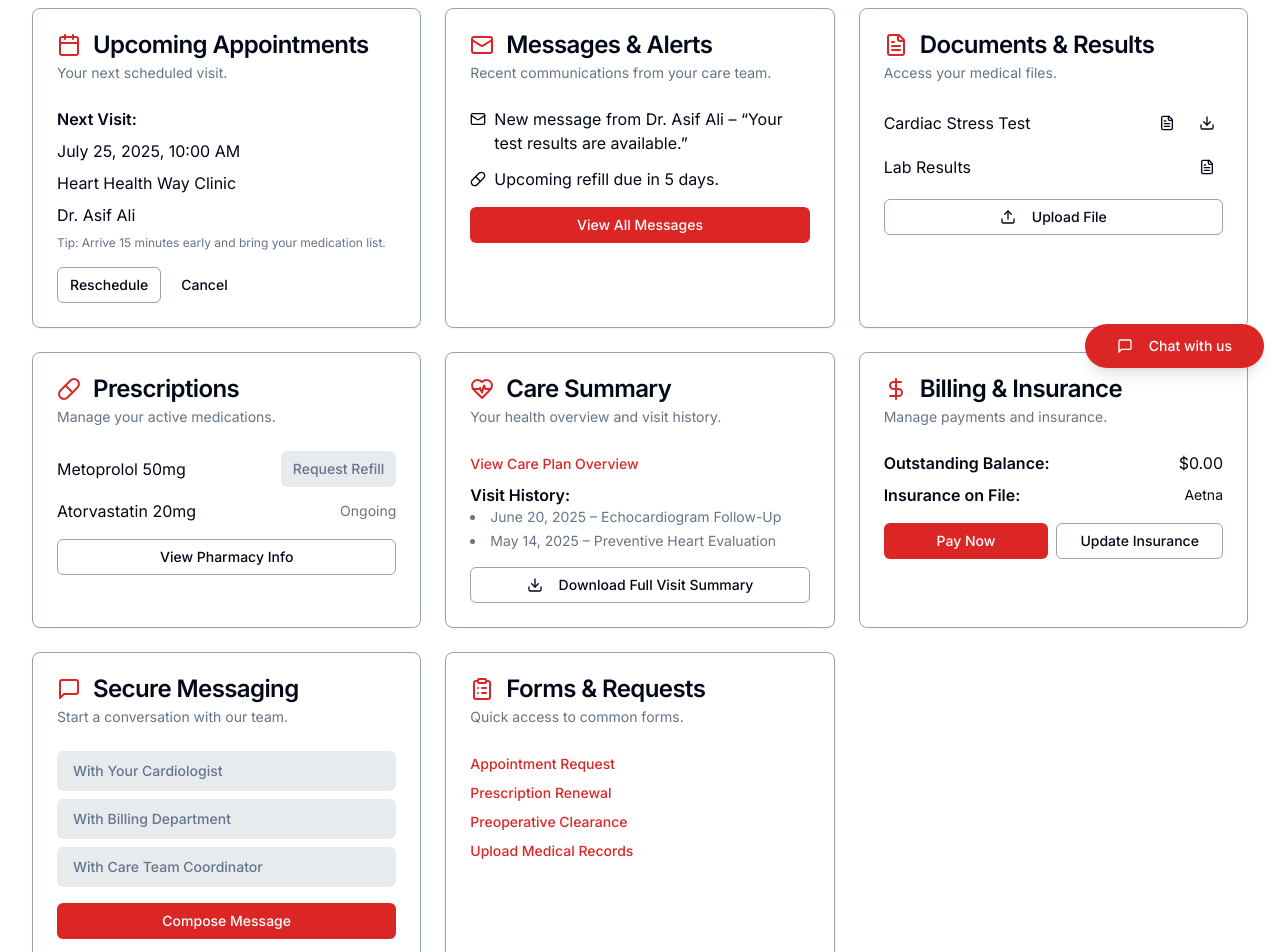
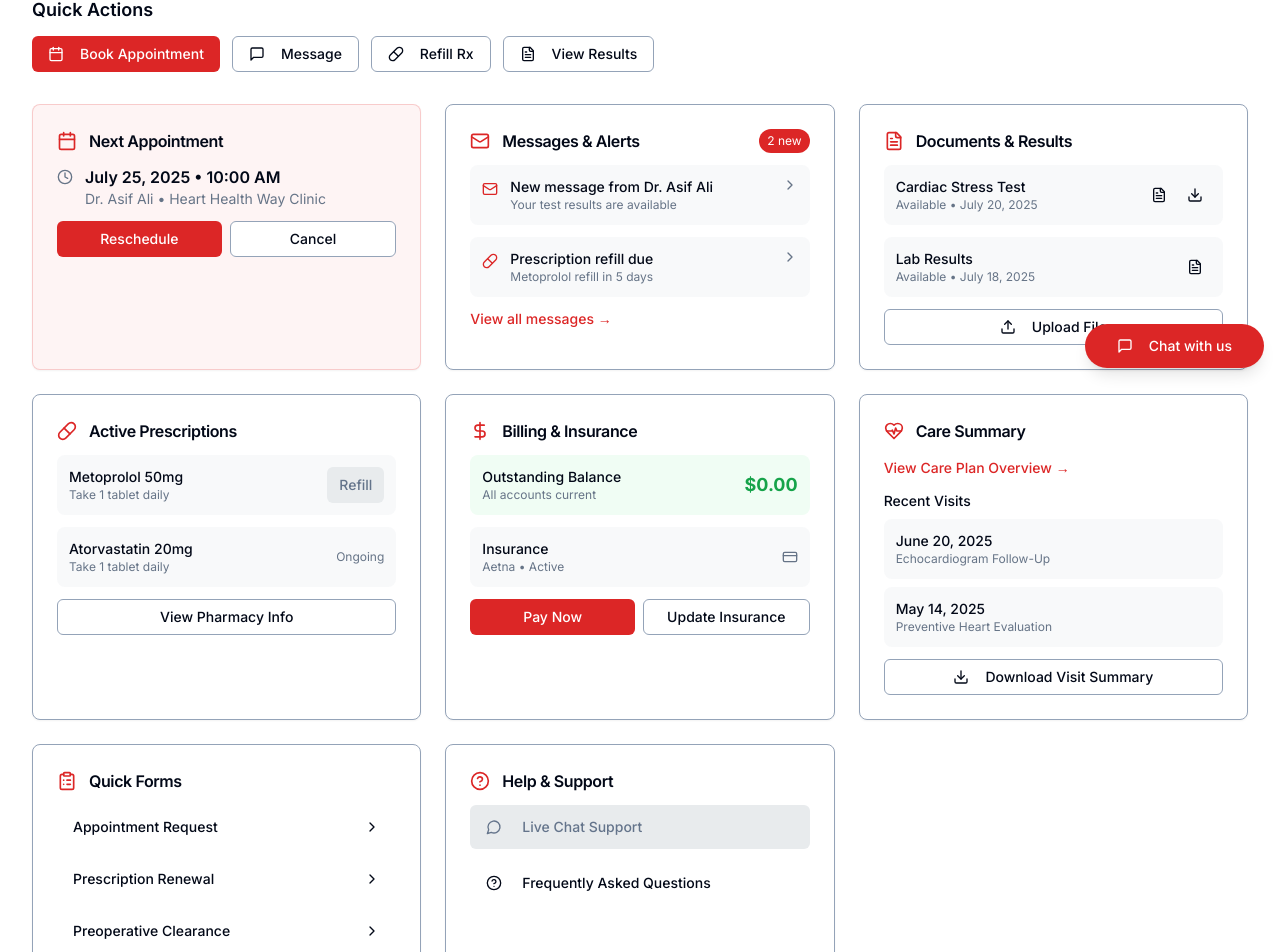
Before and after one commit to paradox-cm/HCC, a Next.js app: page /patient-portal/dashboard in a window 1280 px wide. Shown: the part 416-1368 px from the top of the page. Built offline with nearby package versions, Linux system fonts and the light colour scheme.

Commit message:
Mobile-first patient portal dashboard: responsive design, optimized typography, touch-friendly interactions, and consistent padding

```diff
--- a/app/patient-portal/dashboard/page.tsx
+++ b/app/patient-portal/dashboard/page.tsx
@@ -16,6 +16,10 @@ import {
   LogOut,
   HelpCircle,
   MessageCircle,
+  ChevronRight,
+  Clock,
+  User,
+  CreditCard,
 } from "lucide-react"
 import Link from "next/link"
 
@@ -24,231 +28,286 @@ export default function PatientPortalDashboard() {
 
   return (
     <>
-      <SectionWrapper className="bg-muted/20 pt-12 pb-12">
-        <div className="px-4 md:px-8 lg:px-8 xl:px-8 2xl:px-8 max-w-7xl mx-auto">
-          <h1 className="text-4xl font-bold tracking-tighter">Welcome, {patientName}</h1>
-          <p className="text-muted-foreground mt-2">
-            Last Login: {new Date().toLocaleString()} | Your health information is securely stored and accessible 24/7.
-          </p>
+      {/* Mobile-optimized header */}
+      <SectionWrapper className="bg-muted/20 pt-6 pb-4">
+        <div className="flex items-center gap-3 mb-3">
+          <div className="w-12 h-12 bg-primary rounded-full flex items-center justify-center">
+            <User className="h-6 w-6 text-white" />
+          </div>
+          <div>
+            <h1 className="text-xl font-bold tracking-tight">Welcome back, {patientName}</h1>
+            <p className="text-sm text-muted-foreground">Last login: {new Date().toLocaleDateString()}</p>
+          </div>
         </div>
       </SectionWrapper>
 
       <SectionWrapper className="pt-0">
-        <div className="grid gap-6 md:grid-cols-2 lg:grid-cols-3">
-          {/* Upcoming Appointments */}
-          <DashboardCard
-            title="Upcoming Appointments"
-            icon={<Calendar className="h-6 w-6 text-primary" />}
-            description="Your next scheduled visit."
+
+        {/* Quick Actions - Mobile-first horizontal scroll */}
+        <div className="mb-6">
+          <h2 className="text-lg font-semibold mb-3">Quick Actions</h2>
+          <div className="flex gap-3 overflow-x-auto pb-2 scrollbar-hide">
+            <Button size="sm" variant="default" className="flex-shrink-0 px-4 py-2">
+              <Calendar className="mr-2 h-4 w-4" />
+              Book Appointment
+            </Button>
+            <Button size="sm" variant="outline" className="flex-shrink-0 px-4 py-2">
+              <MessageSquare className="mr-2 h-4 w-4" />
+              Message
+            </Button>
+            <Button size="sm" variant="outline" className="flex-shrink-0 px-4 py-2">
+              <Pill className="mr-2 h-4 w-4" />
+              Refill Rx
+            </Button>
+            <Button size="sm" variant="outline" className="flex-shrink-0 px-4 py-2">
+              <FileText className="mr-2 h-4 w-4" />
+              View Results
+            </Button>
+          </div>
+        </div>
+
+        {/* Cards Grid - Mobile: single column, Tablet: 2 columns, Desktop: 3 columns */}
+        <div className="grid grid-cols-1 md:grid-cols-2 lg:grid-cols-3 gap-4 md:gap-6">
+
+          {/* Next Appointment - Prominent placement */}
+          <MobileCard
+            title="Next Appointment"
+            icon={<Calendar className="h-5 w-5 text-primary" />}
+            className="bg-primary/5 border-primary/20"
           >
-            <div className="space-y-2">
-              <p className="font-semibold">Next Visit:</p>
-              <p>July 25, 2025, 10:00 AM</p>
-              <p>Heart Health Way Clinic</p>
-              <p>Dr. Asif Ali</p>
+            <div className="space-y-3">
+              <div className="flex items-start gap-3">
+                <Clock className="h-4 w-4 mt-1 text-muted-foreground" />
+                <div className="flex-1">
+                  <p className="font-semibold text-base">July 25, 2025 • 10:00 AM</p>
+                  <p className="text-sm text-muted-foreground">Dr. Asif Ali • Heart Health Way Clinic</p>
                 </div>
-            <p className="text-xs text-muted-foreground mt-2">
-              Tip: Arrive 15 minutes early and bring your medication list.
-            </p>
-            <CardFooter className="p-0 pt-4 flex gap-2">
-              <Button size="sm" variant="outline">
+              </div>
+              <div className="flex gap-2">
+                <Button size="sm" variant="default" className="flex-1">
                   Reschedule
                 </Button>
-              <Button size="sm" variant="ghost">
+                <Button size="sm" variant="outline" className="flex-1">
                   Cancel
                 </Button>
-            </CardFooter>
-          </DashboardCard>
+              </div>
+            </div>
+          </MobileCard>
 
           {/* Messages & Alerts */}
-          <DashboardCard
+          <MobileCard
             title="Messages & Alerts"
-            icon={<Mail className="h-6 w-6 text-primary" />}
-            description="Recent communications from your care team."
+            icon={<Mail className="h-5 w-5 text-primary" />}
+            badge="2 new"
           >
-            <ul className="space-y-3">
-              <li className="flex items-start gap-2">
-                <Mail className="h-4 w-4 mt-1 flex-shrink-0" />
-                <span>New message from Dr. Asif Ali – “Your test results are available.”</span>
-              </li>
-              <li className="flex items-start gap-2">
-                <Pill className="h-4 w-4 mt-1 flex-shrink-0" />
-                <span>Upcoming refill due in 5 days.</span>
-              </li>
-            </ul>
-            <CardFooter className="p-0 pt-4">
-              <Button size="sm" variant="default" className="w-full">
-                View All Messages
+            <div className="space-y-3">
+              <div className="flex items-start gap-3 p-3 bg-muted/30 rounded-lg">
+                <Mail className="h-4 w-4 mt-1 text-primary" />
+                <div className="flex-1">
+                  <p className="font-medium text-sm">New message from Dr. Asif Ali</p>
+                  <p className="text-xs text-muted-foreground">Your test results are available</p>
+                </div>
+                <ChevronRight className="h-4 w-4 text-muted-foreground" />
+              </div>
+              <div className="flex items-start gap-3 p-3 bg-muted/30 rounded-lg">
+                <Pill className="h-4 w-4 mt-1 text-primary" />
+                <div className="flex-1">
+                  <p className="font-medium text-sm">Prescription refill due</p>
+                  <p className="text-xs text-muted-foreground">Metoprolol refill in 5 days</p>
+                </div>
+                <ChevronRight className="h-4 w-4 text-muted-foreground" />
+              </div>
+            </div>
+            <Button variant="link" className="p-0 h-auto text-sm mt-3">
+              View all messages →
             </Button>
-            </CardFooter>
-          </DashboardCard>
+          </MobileCard>
 
-          {/* Documents & Test Results */}
-          <DashboardCard
+          {/* Documents & Results */}
+          <MobileCard
             title="Documents & Results"
-            icon={<FileText className="h-6 w-6 text-primary" />}
-            description="Access your medical files."
+            icon={<FileText className="h-5 w-5 text-primary" />}
           >
-            <ul className="space-y-3">
-              <li className="flex justify-between items-center">
-                <span>Cardiac Stress Test</span>
-                <div className="flex gap-2">
-                  <Button variant="ghost" size="icon" className="h-8 w-8">
+            <div className="space-y-3">
+              <div className="flex items-center justify-between p-3 bg-muted/30 rounded-lg">
+                <div>
+                  <p className="font-medium text-sm">Cardiac Stress Test</p>
+                  <p className="text-xs text-muted-foreground">Available • July 20, 2025</p>
+                </div>
+                <div className="flex gap-1">
+                  <Button variant="ghost" size="sm" className="h-8 w-8 p-0">
                     <FileText className="h-4 w-4" />
                   </Button>
-                  <Button variant="ghost" size="icon" className="h-8 w-8">
+                  <Button variant="ghost" size="sm" className="h-8 w-8 p-0">
                     <Download className="h-4 w-4" />
                   </Button>
                 </div>
-              </li>
-              <li className="flex justify-between items-center">
-                <span>Lab Results</span>
-                <div className="flex gap-2">
-                  <Button variant="ghost" size="icon" className="h-8 w-8">
+              </div>
+              <div className="flex items-center justify-between p-3 bg-muted/30 rounded-lg">
+                <div>
+                  <p className="font-medium text-sm">Lab Results</p>
+                  <p className="text-xs text-muted-foreground">Available • July 18, 2025</p>
+                </div>
+                <Button variant="ghost" size="sm" className="h-8 w-8 p-0">
                   <FileText className="h-4 w-4" />
                 </Button>
               </div>
-              </li>
-            </ul>
-            <CardFooter className="p-0 pt-4 flex gap-2">
-              <Button size="sm" variant="outline" className="flex-1 bg-transparent">
-                <Upload className="mr-2 h-4 w-4" /> Upload File
+            </div>
+            <Button variant="outline" size="sm" className="w-full mt-3">
+              <Upload className="mr-2 h-4 w-4" />
+              Upload File
             </Button>
-            </CardFooter>
-          </DashboardCard>
+          </MobileCard>
 
-          {/* Prescription Management */}
-          <DashboardCard
-            title="Prescriptions"
-            icon={<Pill className="h-6 w-6 text-primary" />}
-            description="Manage your active medications."
+          {/* Prescriptions */}
+          <MobileCard
+            title="Active Prescriptions"
+            icon={<Pill className="h-5 w-5 text-primary" />}
           >
-            <ul className="space-y-3">
-              <li className="flex justify-between items-center">
-                <span>Metoprolol 50mg</span>
+            <div className="space-y-3">
+              <div className="flex items-center justify-between p-3 bg-muted/30 rounded-lg">
+                <div>
+                  <p className="font-medium text-sm">Metoprolol 50mg</p>
+                  <p className="text-xs text-muted-foreground">Take 1 tablet daily</p>
+                </div>
                 <Button size="sm" variant="secondary">
-                  Request Refill
+                  Refill
                 </Button>
-              </li>
-              <li className="flex justify-between items-center">
-                <span>Atorvastatin 20mg</span>
-                <span className="text-sm text-muted-foreground">Ongoing</span>
-              </li>
-            </ul>
-            <CardFooter className="p-0 pt-4">
-              <Button size="sm" variant="outline" className="w-full bg-transparent">
+              </div>
+              <div className="flex items-center justify-between p-3 bg-muted/30 rounded-lg">
+                <div>
+                  <p className="font-medium text-sm">Atorvastatin 20mg</p>
+                  <p className="text-xs text-muted-foreground">Take 1 tablet daily</p>
+                </div>
+                <span className="text-xs text-muted-foreground">Ongoing</span>
+              </div>
+            </div>
+            <Button variant="outline" size="sm" className="w-full mt-3">
               View Pharmacy Info
             </Button>
-            </CardFooter>
-          </DashboardCard>
-
-          {/* Care Summary & Visits */}
-          <DashboardCard
-            title="Care Summary"
-            icon={<HeartPulse className="h-6 w-6 text-primary" />}
-            description="Your health overview and visit history."
-          >
-            <Button variant="link" className="p-0 h-auto">
-              View Care Plan Overview
-            </Button>
-            <p className="font-semibold mt-2">Visit History:</p>
-            <ul className="list-disc list-inside text-sm text-muted-foreground space-y-1">
-              <li>June 20, 2025 – Echocardiogram Follow-Up</li>
-              <li>May 14, 2025 – Preventive Heart Evaluation</li>
-            </ul>
-            <CardFooter className="p-0 pt-4">
-              <Button size="sm" variant="outline" className="w-full bg-transparent">
-                <Download className="mr-2 h-4 w-4" /> Download Full Visit Summary
-              </Button>
-            </CardFooter>
-          </DashboardCard>
+          </MobileCard>
 
           {/* Billing & Insurance */}
-          <DashboardCard
+          <MobileCard
             title="Billing & Insurance"
-            icon={<DollarSign className="h-6 w-6 text-primary" />}
-            description="Manage payments and insurance."
+            icon={<DollarSign className="h-5 w-5 text-primary" />}
           >
-            <div className="flex justify-between items-center">
-              <span className="font-semibold">Outstanding Balance:</span>
-              <span>$0.00</span>
+            <div className="space-y-3">
+              <div className="flex items-center justify-between p-3 bg-green-50 rounded-lg">
+                <div>
+                  <p className="font-medium text-sm">Outstanding Balance</p>
+                  <p className="text-xs text-muted-foreground">All accounts current</p>
                 </div>
-            <div className="flex justify-between items-center mt-2">
-              <span className="font-semibold">Insurance on File:</span>
-              <span className="text-sm">Aetna</span>
+                <span className="text-lg font-bold text-green-600">$0.00</span>
               </div>
-            <CardFooter className="p-0 pt-4 flex gap-2">
+              <div className="flex items-center justify-between p-3 bg-muted/30 rounded-lg">
+                <div>
+                  <p className="font-medium text-sm">Insurance</p>
+                  <p className="text-xs text-muted-foreground">Aetna • Active</p>
+                </div>
+                <CreditCard className="h-4 w-4 text-muted-foreground" />
+              </div>
+            </div>
+            <div className="flex gap-2 mt-3">
               <Button size="sm" variant="default" className="flex-1">
                 Pay Now
               </Button>
-              <Button size="sm" variant="outline" className="flex-1 bg-transparent">
+              <Button size="sm" variant="outline" className="flex-1">
                 Update Insurance
               </Button>
-            </CardFooter>
-          </DashboardCard>
+            </div>
+          </MobileCard>
 
-          {/* Secure Messaging */}
-          <DashboardCard
-            title="Secure Messaging"
-            icon={<MessageSquare className="h-6 w-6 text-primary" />}
-            description="Start a conversation with our team."
+          {/* Care Summary */}
+          <MobileCard
+            title="Care Summary"
+            icon={<HeartPulse className="h-5 w-5 text-primary" />}
+          >
+            <div className="space-y-3">
+              <Button variant="link" className="p-0 h-auto text-sm">
+                View Care Plan Overview →
+              </Button>
+              <div className="space-y-2">
+                <p className="font-medium text-sm">Recent Visits</p>
+                <div className="space-y-2">
+                  <div className="p-3 bg-muted/30 rounded-lg">
+                    <p className="font-medium text-sm">June 20, 2025</p>
+                    <p className="text-xs text-muted-foreground">Echocardiogram Follow-Up</p>
+                  </div>
+                  <div className="p-3 bg-muted/30 rounded-lg">
+                    <p className="font-medium text-sm">May 14, 2025</p>
+                    <p className="text-xs text-muted-foreground">Preventive Heart Evaluation</p>
+                  </div>
+                </div>
+              </div>
+            </div>
+            <Button variant="outline" size="sm" className="w-full mt-3">
+              <Download className="mr-2 h-4 w-4" />
+              Download Visit Summary
+            </Button>
+          </MobileCard>
+
+          {/* Quick Forms */}
+          <MobileCard
+            title="Quick Forms"
+            icon={<ClipboardList className="h-5 w-5 text-primary" />}
           >
             <div className="space-y-2">
-              <Button variant="secondary" className="w-full justify-start">
-                With Your Cardiologist
+              <Button variant="ghost" className="w-full justify-start h-auto py-3">
+                <div className="flex items-center justify-between w-full">
+                  <span className="text-sm">Appointment Request</span>
+                  <ChevronRight className="h-4 w-4" />
+                </div>
               </Button>
-              <Button variant="secondary" className="w-full justify-start">
-                With Billing Department
+              <Button variant="ghost" className="w-full justify-start h-auto py-3">
+                <div className="flex items-center justify-between w-full">
+                  <span className="text-sm">Prescription Renewal</span>
+                  <ChevronRight className="h-4 w-4" />
+                </div>
               </Button>
-              <Button variant="secondary" className="w-full justify-start">
-                With Care Team Coordinator
+              <Button variant="ghost" className="w-full justify-start h-auto py-3">
+                <div className="flex items-center justify-between w-full">
+                  <span className="text-sm">Preoperative Clearance</span>
+                  <ChevronRight className="h-4 w-4" />
+                </div>
+              </Button>
+              <Button variant="ghost" className="w-full justify-start h-auto py-3">
+                <div className="flex items-center justify-between w-full">
+                  <span className="text-sm">Upload Medical Records</span>
+                  <ChevronRight className="h-4 w-4" />
+                </div>
               </Button>
             </div>
-            <CardFooter className="p-0 pt-4">
-              <Button size="sm" variant="default" className="w-full">
-                Compose Message
+          </MobileCard>
+
+          {/* Help & Support */}
+          <MobileCard
+            title="Help & Support"
+            icon={<HelpCircle className="h-5 w-5 text-primary" />}
+          >
+            <div className="space-y-3">
+              <Button variant="secondary" className="w-full justify-start h-auto py-3">
+                <MessageCircle className="mr-3 h-4 w-4" />
+                <span className="text-sm">Live Chat Support</span>
               </Button>
-            </CardFooter>
-          </DashboardCard>
-
-          {/* Forms & Requests */}
-          <DashboardCard
-            title="Forms & Requests"
-            icon={<ClipboardList className="h-6 w-6 text-primary" />}
-            description="Quick access to common forms."
-          >
-            <div className="space-y-2">
-              <Button variant="link" className="p-0 h-auto w-full justify-start">
-                Appointment Request
-              </Button>
-              <Button variant="link" className="p-0 h-auto w-full justify-start">
-                Prescription Renewal
-              </Button>
-              <Button variant="link" className="p-0 h-auto w-full justify-start">
-                Preoperative Clearance
-              </Button>
-              <Button variant="link" className="p-0 h-auto w-full justify-start">
-                Upload Medical Records
-              </Button>
-            </div>
-          </DashboardCard>
-
-          {/* Help & Logout */}
-          <Card className="md:col-span-2 lg:col-span-3 bg-muted/50">
-            <CardContent className="p-6 flex items-center justify-between">
-              <div className="flex items-center gap-4">
-                <Button variant="outline" size="sm">
-                  <MessageCircle className="mr-2 h-4 w-4" /> Live Chat Support
-                </Button>
-                <Button variant="ghost" size="sm" asChild>
+              <Button variant="ghost" className="w-full justify-start h-auto py-3" asChild>
                 <Link href="/faq">
-                    <HelpCircle className="mr-2 h-4 w-4" /> FAQs
+                  <HelpCircle className="mr-3 h-4 w-4" />
+                  <span className="text-sm">Frequently Asked Questions</span>
                 </Link>
               </Button>
             </div>
-              <Button variant="destructive" size="sm" asChild>
+          </MobileCard>
+        </div>
+
+        {/* Logout - Full width outside grid */}
+        <div className="mt-6">
+          <Card className="bg-muted/30">
+            <CardContent className="p-4">
+              <Button variant="destructive" size="sm" className="w-full" asChild>
                 <Link href="/patient-portal">
-                  <LogOut className="mr-2 h-4 w-4" /> Log Out
+                  <LogOut className="mr-2 h-4 w-4" />
+                  Log Out
                 </Link>
               </Button>
             </CardContent>
@@ -259,28 +318,36 @@ export default function PatientPortalDashboard() {
   )
 }
 
-// Reusable Dashboard Card Component
-function DashboardCard({
+// Mobile-optimized card component
+function MobileCard({
   title,
   icon,
-  description,
   children,
+  className = "",
+  badge,
 }: {
   title: string
   icon: React.ReactNode
-  description: string
   children: React.ReactNode
+  className?: string
+  badge?: string
 }) {
   return (
-    <Card className="flex flex-col">
-      <CardHeader>
+    <Card className={`${className}`}>
+      <CardHeader className="pb-3">
+        <div className="flex items-center justify-between">
           <div className="flex items-center gap-3">
             {icon}
-          <CardTitle>{title}</CardTitle>
+            <CardTitle className="text-base">{title}</CardTitle>
           </div>
-        <CardDescription>{description}</CardDescription>
+          {badge && (
+            <span className="bg-primary text-primary-foreground text-xs px-2 py-1 rounded-full">
+              {badge}
+            </span>
+          )}
+        </div>
       </CardHeader>
-      <CardContent className="flex-grow">{children}</CardContent>
+      <CardContent className="pt-0">{children}</CardContent>
     </Card>
   )
 }
```
Lines whose indentation alone changed are shown as unchanged.
